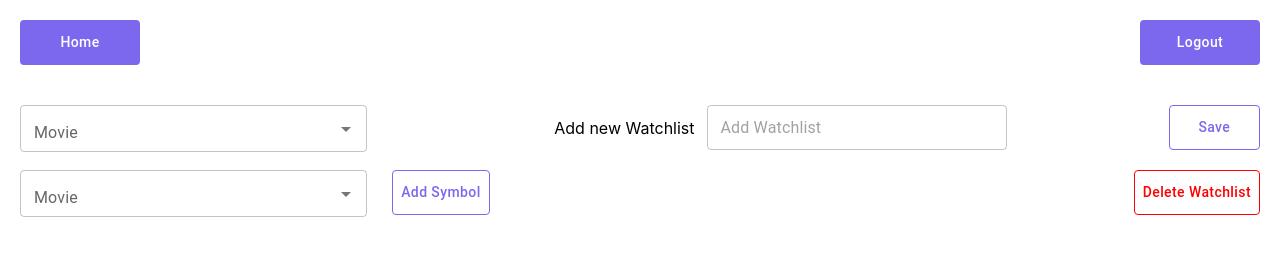
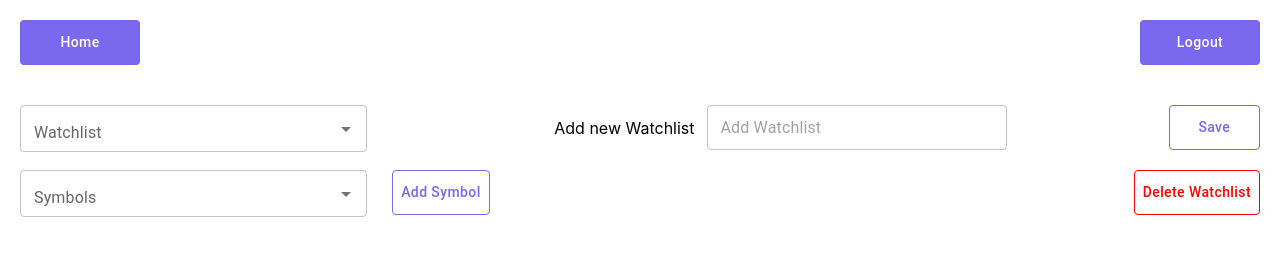
Before and after one commit to rahulpadhi99/stock_analyzer_frontend, a React (Create React App) app: page /watchlist in a window 1280 px wide. Shown: the top 267 px of the page. Built offline with nearby package versions, Linux system fonts and the light colour scheme; no server answers.

Commit message:
multiple watclist add option changes

```diff
--- a/src/components/Watchlist/index.js
+++ b/src/components/Watchlist/index.js
@@ -12,10 +12,7 @@ import {
 } from "@mui/material";
 import axios from "axios";
 
-const SYMBOL_OPTIONS = [
-  { label: "RIL", value: "RIL" },
-  { label: "ADI", value: "ADI" },
-];
+const SYMBOL_OPTIONS = ["RIL", "ADI"];
 
 const userId = localStorage.getItem("loggedUserID");
 
@@ -26,10 +23,7 @@ const Watchlist = () => {
     label: "",
     value: "",
   });
-  const [selectedSymbol, setSelectedSymbol] = useState({
-    label: "",
-    value: "",
-  });
+  const [selectedSymbol, setSelectedSymbol] = useState([]);
   const [allSymbols, setAllSymbols] = useState([]);
   const [checked, setChecked] = useState([]);
   const [note, setNote] = useState("");
@@ -53,9 +47,9 @@ const Watchlist = () => {
   };
 
   const handleSymbolSelectHandler = (event, value) => {
+    console.log("value", value);
     setSelectedSymbol(value);
   };
-
   const inputChangeHandler = (e) => {
     setAddedWatchlist(e.target.value);
   };
@@ -68,10 +62,7 @@ const Watchlist = () => {
       }
     );
     if (response) {
-      setAddedWatchlist({
-        label: "",
-        value: "",
-      });
+      setAddedWatchlist("");
       getAllWatchlist();
     }
   };
@@ -88,23 +79,20 @@ const Watchlist = () => {
   };
 
   const addSymbolHandler = async () => {
-    if (selectedSymbol?.value?.length && selectedWatchlist?.value?.length) {
+    console.log(selectedSymbol, selectedWatchlist);
+    if (selectedSymbol?.length && selectedWatchlist?.value?.length) {
       const response = await axios.post(
         `http://localhost:8000/symbols/add-symbols`,
         {
           userId: userId,
           watchlistId: selectedWatchlist?.value,
-          symbols: {
-            name: selectedSymbol?.value,
-            note: "",
-          },
+          symbols: selectedSymbol?.map((symbol) => {
+            return { name: symbol, note: "" };
+          }),
         }
       );
       if (response) {
-        setSelectedSymbol({
-          label: "",
-          value: "",
-        });
+        setSelectedSymbol([]);
         const result = await getAllWatchlist();
         setAllSymbols(
           result?.data?.find(
@@ -194,8 +182,6 @@ const Watchlist = () => {
     getAllWatchlist();
   }, []);
 
-  console.log("checked", checked);
-
   return (
     <Box className="watchlist-container">
       <Box className="action-container">
@@ -209,7 +195,9 @@ const Watchlist = () => {
                 value: list?._id,
               }))}
               value={selectedWatchlist?.label}
-              renderInput={(params) => <TextField {...params} label="Movie" />}
+              renderInput={(params) => (
+                <TextField {...params} label="Watchlist" />
+              )}
               onChange={handleWatchlistSelectChange}
             />
           </FormControl>
@@ -234,9 +222,10 @@ const Watchlist = () => {
             disablePortal
             id="combo-box-demo"
             options={SYMBOL_OPTIONS}
-            value={selectedSymbol?.label}
+            value={selectedSymbol}
             sx={{ height: 45 }}
-            renderInput={(params) => <TextField {...params} label="Movie" />}
+            renderInput={(params) => <TextField {...params} label="Symbols" />}
+            multiple
             onChange={handleSymbolSelectHandler}
           />
           <Box className="button-container">
@@ -270,7 +259,12 @@ const Watchlist = () => {
         <Box className="table-container">
           <Box className="head">
             <Box className="head-1">
-              <Checkbox onClick={checkAllHandler} />
+              <Checkbox
+                onClick={checkAllHandler}
+                checked={
+                  checked.length && checked?.length === allSymbols?.length
+                }
+              />
             </Box>
             <Box className="head-2">Symbol</Box>
             <Box className="head-3">Notes</Box>
```
